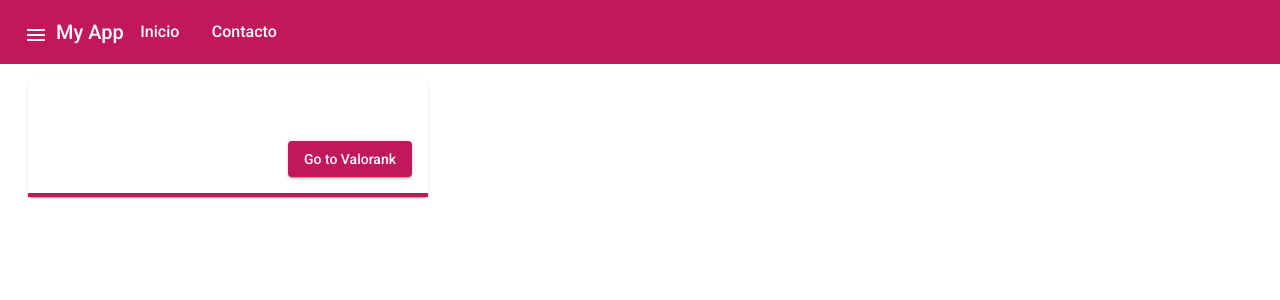
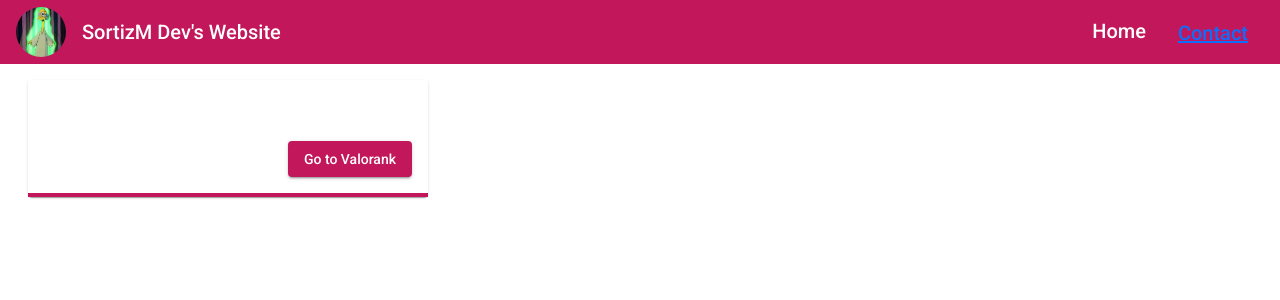
Before and after one commit to sergiomolde/sortizm-website, an Angular app: page / in a window 1280 px wide. Shown: the top 300 px of the page. Built offline with nearby package versions, Linux system fonts and the light colour scheme.

Commit message:
Index first changes done, all about styling and grid

```diff
--- a/package.json
+++ b/package.json
@@ -29,6 +29,7 @@
     "@angular-devkit/build-angular": "^14.2.1",
     "@angular/cli": "~14.2.1",
     "@angular/compiler-cli": "^14.0.0",
+    "@angular/localize": "^14.2.0",
     "@types/jasmine": "~4.0.0",
     "jasmine-core": "~4.3.0",
     "karma": "~6.4.0",
--- a/src/app/app.module.ts
+++ b/src/app/app.module.ts
@@ -7,7 +7,7 @@ import {MatCardModule} from '@angular/material/card';
 import {MatProgressBarModule} from '@angular/material/progress-bar';
 import {MatButtonModule} from '@angular/material/button';
 import {MatToolbarModule} from '@angular/material/toolbar';
-
+import { ReactiveFormsModule } from '@angular/forms';
 
 
 import { AppRoutingModule } from './app-routing.module';
@@ -34,7 +34,8 @@ import { ProjectsComponent } from './components/projects/projects.component';
     MatCardModule,
     MatProgressBarModule,
     MatButtonModule,
-    MatToolbarModule
+    MatToolbarModule,
+    ReactiveFormsModule
   ],
   providers: [],
   bootstrap: [AppComponent]
--- a/src/app/components/sidenav/sidenav.component.html
+++ b/src/app/components/sidenav/sidenav.component.html
@@ -1,27 +1,11 @@
 <mat-toolbar color="primary">
-  <button
-    mat-icon-button
-    class="example-icon"
-    aria-label="Example icon-button with menu icon"
-  >
-    <mat-icon>menu</mat-icon>
-  </button>
-  <span>My App</span>
+  <img src="../../../assets/burns.jpg" height="50" width="50" style="border-radius:100px; margin-right: 1rem;">
+  <span>SortizM Dev's Website</span>
   <span class="example-spacer"></span>
-  <button
-    mat-icon-button
-    class="navButton"
-    aria-label="Example icon-button with heart icon"
-  >
-  Inicio
-  </button>
-  <button
-    mat-icon-button
-    class="navButton"
-    aria-label="Example icon-button with share icon"
-  >
-  Contacto
-  </button>
+  <div class="buttonsToolbar">
+    <button mat-button aria-label="Home button">Home</button>
+    <button mat-button aria-label="Contact button"><a href="/contact">Contact</a></button>
+  </div>
 </mat-toolbar>
 <!--
 <div class="sidenav">
--- a/src/app/components/sidenav/sidenav.component.scss
+++ b/src/app/components/sidenav/sidenav.component.scss
@@ -37,10 +37,14 @@
 }
 
 .example-spacer {
-  text-align: right;
+  flex: 1 1 auto;
 }
 
 mat-toolbar button.navButton {
   font-size: 1rem;
   margin: 0 1rem;
 }
+
+.buttonsToolbar button{
+  font-size: 20px;
+}
--- a/src/polyfills.ts
+++ b/src/polyfills.ts
@@ -1,3 +1,7 @@
+/***************************************************************************************************
+ * Load `$localize` onto the global scope - used if i18n tags appear in Angular templates.
+ */
+import '@angular/localize/init';
 /**
  * This file includes polyfills needed by Angular and is loaded before the app.
  * You can add your own extra polyfills to this file.
```
Also changed, not shown: src/assets/burns.jpg (added), 1 other file (tests, documents, lock files or other folders).
